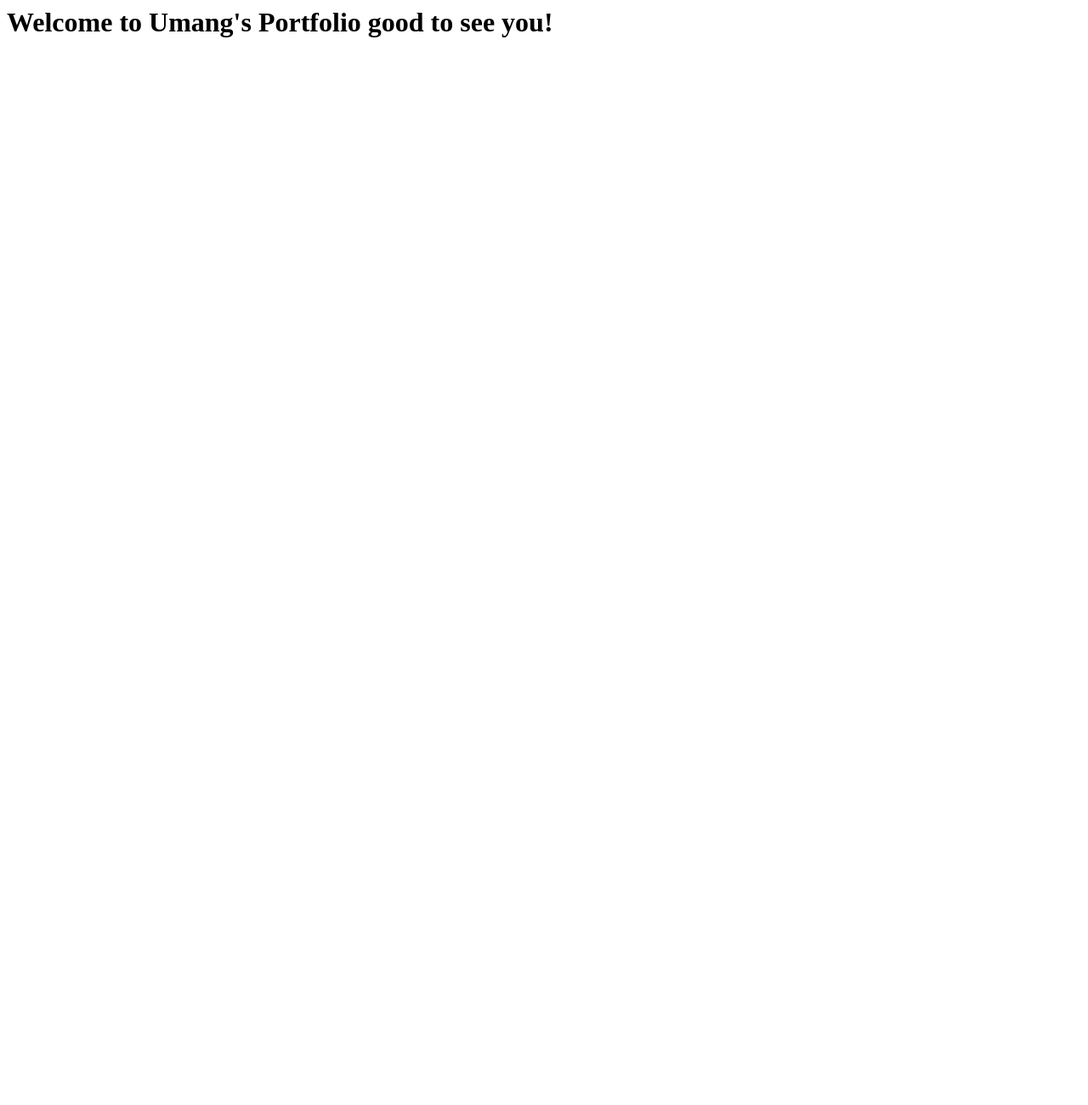
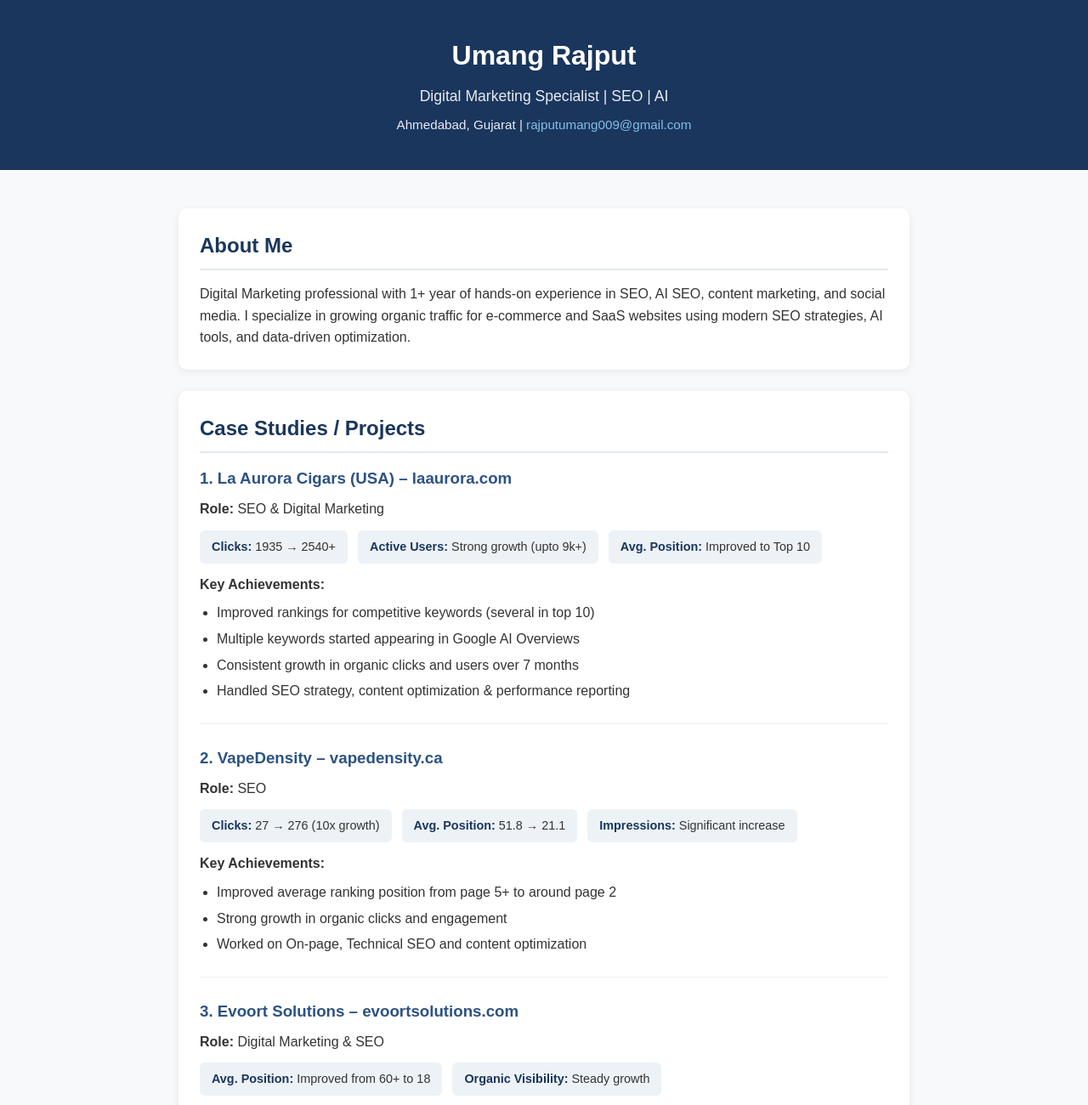
Before and after one commit to umangrj60-ui/umangrj60-ui.github.io, a plain HTML site: page index.html in a window 1280 px wide. Shown: the top 1300 px of the page at 85% size. Before the commit the page ends 800 px from the top, so only its background shows below. Drawn offline with Linux system fonts and the light colour scheme.

Commit message:
Update index.html

```diff
--- a/index.html
+++ b/index.html
@@ -1 +1,135 @@
-<h1>Welcome to Umang's Portfolio good to see you!</h1>
+<!DOCTYPE html>
+<html lang="en">
+<head>
+  <meta charset="UTF-8">
+  <meta name="viewport" content="width=device-width, initial-scale=1.0">
+  <title>Umang Rajput | Digital Marketing Specialist</title>
+  <style>
+    * { margin: 0; padding: 0; box-sizing: border-box; }
+    body { font-family: Arial, sans-serif; line-height: 1.6; color: #333; background: #f8f9fa; }
+    .container { max-width: 900px; margin: 0 auto; padding: 20px; }
+    header { background: #1a365d; color: white; text-align: center; padding: 40px 20px; }
+    header h1 { font-size: 2rem; margin-bottom: 8px; }
+    header p { font-size: 1.1rem; opacity: 0.9; }
+    section { background: white; margin: 25px 0; padding: 25px; border-radius: 10px; box-shadow: 0 2px 8px rgba(0,0,0,0.08); }
+    h2 { color: #1a365d; margin-bottom: 15px; border-bottom: 2px solid #e2e8f0; padding-bottom: 8px; }
+    .case { margin-bottom: 25px; padding-bottom: 20px; border-bottom: 1px solid #eee; }
+    .case:last-child { border-bottom: none; }
+    .case h3 { color: #2c5282; margin-bottom: 8px; }
+    .metrics { display: flex; flex-wrap: wrap; gap: 12px; margin: 12px 0; }
+    .metric { background: #edf2f7; padding: 8px 14px; border-radius: 6px; font-size: 0.9rem; }
+    .metric strong { color: #1a365d; }
+    ul { margin-left: 20px; margin-top: 8px; }
+    li { margin-bottom: 5px; }
+    .skills { display: flex; flex-wrap: wrap; gap: 8px; }
+    .skill { background: #2c5282; color: white; padding: 6px 12px; border-radius: 20px; font-size: 0.85rem; }
+    footer { text-align: center; padding: 20px; color: #666; font-size: 0.9rem; }
+    a { color: #2c5282; text-decoration: none; }
+  </style>
+</head>
+<body>
+
+<header>
+  <h1>Umang Rajput</h1>
+  <p>Digital Marketing Specialist | SEO | AI</p>
+  <p style="margin-top:8px; font-size:0.95rem;">Ahmedabad, Gujarat | <a href="mailto:rajputumang009@gmail.com" style="color:#90cdf4;">rajputumang009@gmail.com</a></p>
+</header>
+
+<div class="container">
+
+  <section>
+    <h2>About Me</h2>
+    <p>Digital Marketing professional with 1+ year of hands-on experience in SEO, AI SEO, content marketing, and social media. I specialize in growing organic traffic for e-commerce and SaaS websites using modern SEO strategies, AI tools, and data-driven optimization.</p>
+  </section>
+
+  <section>
+    <h2>Case Studies / Projects</h2>
+
+    <!-- Case 1 -->
+    <div class="case">
+      <h3>1. La Aurora Cigars (USA) – <a href="https://www.laaurora.com/" target="_blank">laaurora.com</a></h3>
+      <p><strong>Role:</strong> SEO & Digital Marketing</p>
+      <div class="metrics">
+        <div class="metric"><strong>Clicks:</strong> 1935 → 2540+</div>
+        <div class="metric"><strong>Active Users:</strong> Strong growth (upto 9k+)</div>
+        <div class="metric"><strong>Avg. Position:</strong> Improved to Top 10</div>
+      </div>
+      <p><strong>Key Achievements:</strong></p>
+      <ul>
+        <li>Improved rankings for competitive keywords (several in top 10)</li>
+        <li>Multiple keywords started appearing in Google AI Overviews</li>
+        <li>Consistent growth in organic clicks and users over 7 months</li>
+        <li>Handled SEO strategy, content optimization & performance reporting</li>
+      </ul>
+    </div>
+
+    <!-- Case 2 -->
+    <div class="case">
+      <h3>2. VapeDensity – <a href="https://www.vapedensity.ca/" target="_blank">vapedensity.ca</a></h3>
+      <p><strong>Role:</strong> SEO</p>
+      <div class="metrics">
+        <div class="metric"><strong>Clicks:</strong> 27 → 276 (10x growth)</div>
+        <div class="metric"><strong>Avg. Position:</strong> 51.8 → 21.1</div>
+        <div class="metric"><strong>Impressions:</strong> Significant increase</div>
+      </div>
+      <p><strong>Key Achievements:</strong></p>
+      <ul>
+        <li>Improved average ranking position from page 5+ to around page 2</li>
+        <li>Strong growth in organic clicks and engagement</li>
+        <li>Worked on On-page, Technical SEO and content optimization</li>
+      </ul>
+    </div>
+
+    <!-- Case 3 -->
+    <div class="case">
+      <h3>3. Evoort Solutions – <a href="https://www.evoortsolutions.com/" target="_blank">evoortsolutions.com</a></h3>
+      <p><strong>Role:</strong> Digital Marketing & SEO</p>
+      <div class="metrics">
+        <div class="metric"><strong>Avg. Position:</strong> Improved from 60+ to 18</div>
+        <div class="metric"><strong>Organic Visibility:</strong> Steady growth</div>
+      </div>
+      <p><strong>Key Achievements:</strong></p>
+      <ul>
+        <li>Handled complete SEO strategy for company website</li>
+        <li>Improved search visibility and average ranking position</li>
+        <li>Managed reporting via Google Search Console & GA4</li>
+      </ul>
+    </div>
+
+  </section>
+
+  <section>
+    <h2>Skills</h2>
+    <div class="skills">
+      <span class="skill">On-page SEO</span>
+      <span class="skill">Off-page SEO</span>
+      <span class="skill">Technical SEO</span>
+      <span class="skill">AI SEO</span>
+      <span class="skill">Keyword Research</span>
+      <span class="skill">Content Optimization</span>
+      <span class="skill">Google Search Console</span>
+      <span class="skill">GA4</span>
+      <span class="skill">Ahrefs / SEMrush</span>
+      <span class="skill">WordPress</span>
+      <span class="skill">GoHighLevel</span>
+      <span class="skill">Canva</span>
+      <span class="skill">Social Media</span>
+      <span class="skill">AI Content</span>
+    </div>
+  </section>
+
+  <section>
+    <h2>Contact</h2>
+    <p>Email: <a href="mailto:rajputumang009@gmail.com">rajputumang009@gmail.com</a></p>
+    <p>LinkedIn: <a href="https://www.linkedin.com/in/umangrajput" target="_blank">linkedin.com/in/umangrajput</a></p>
+    <p>Location: Ahmedabad, Gujarat</p>
+  </section>
+
+</div>
+
+<footer>
+  © 2026 Umang Rajput | Digital Marketing Specialist
+</footer>
+
+</body>
+</html>
```
